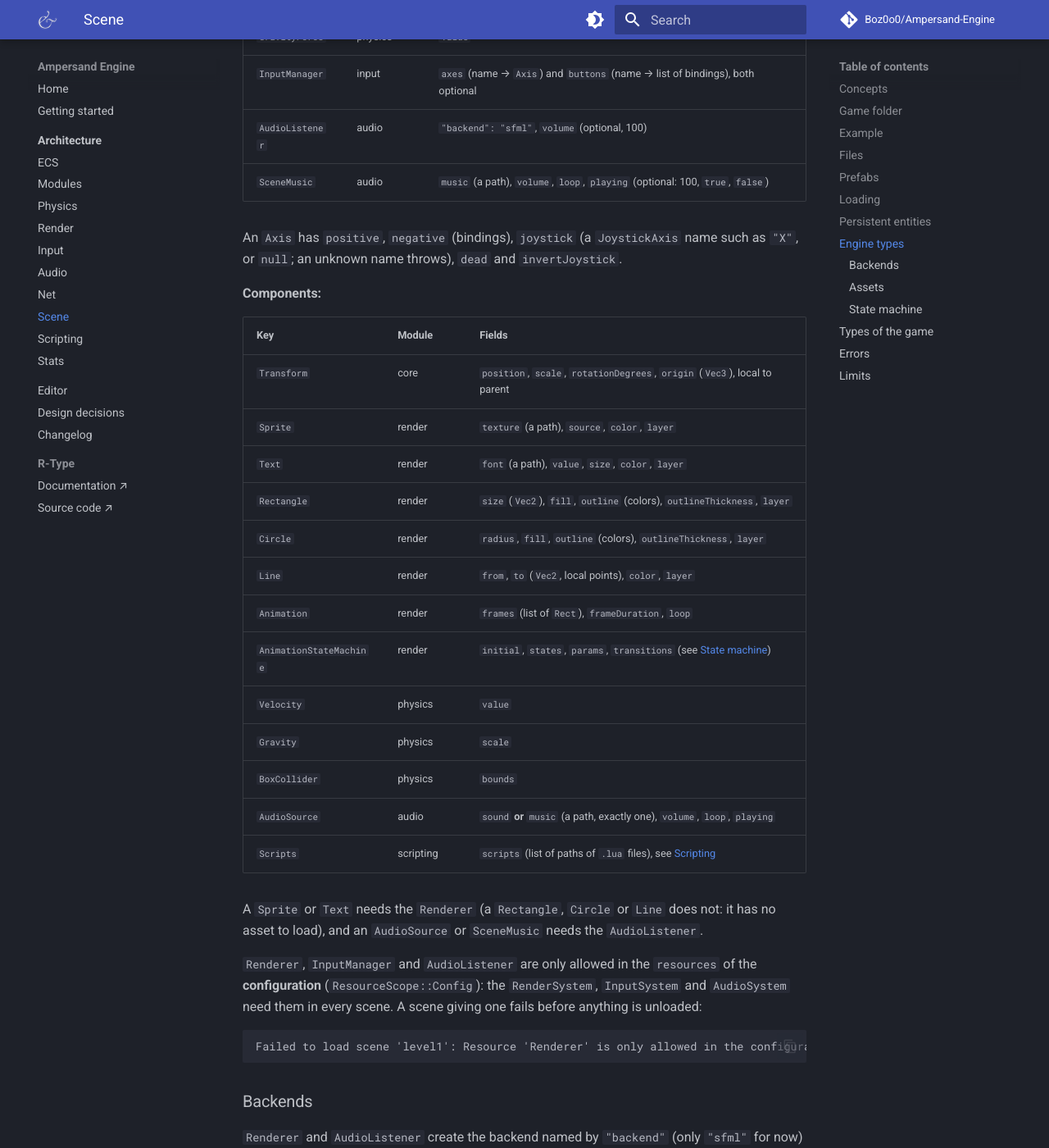
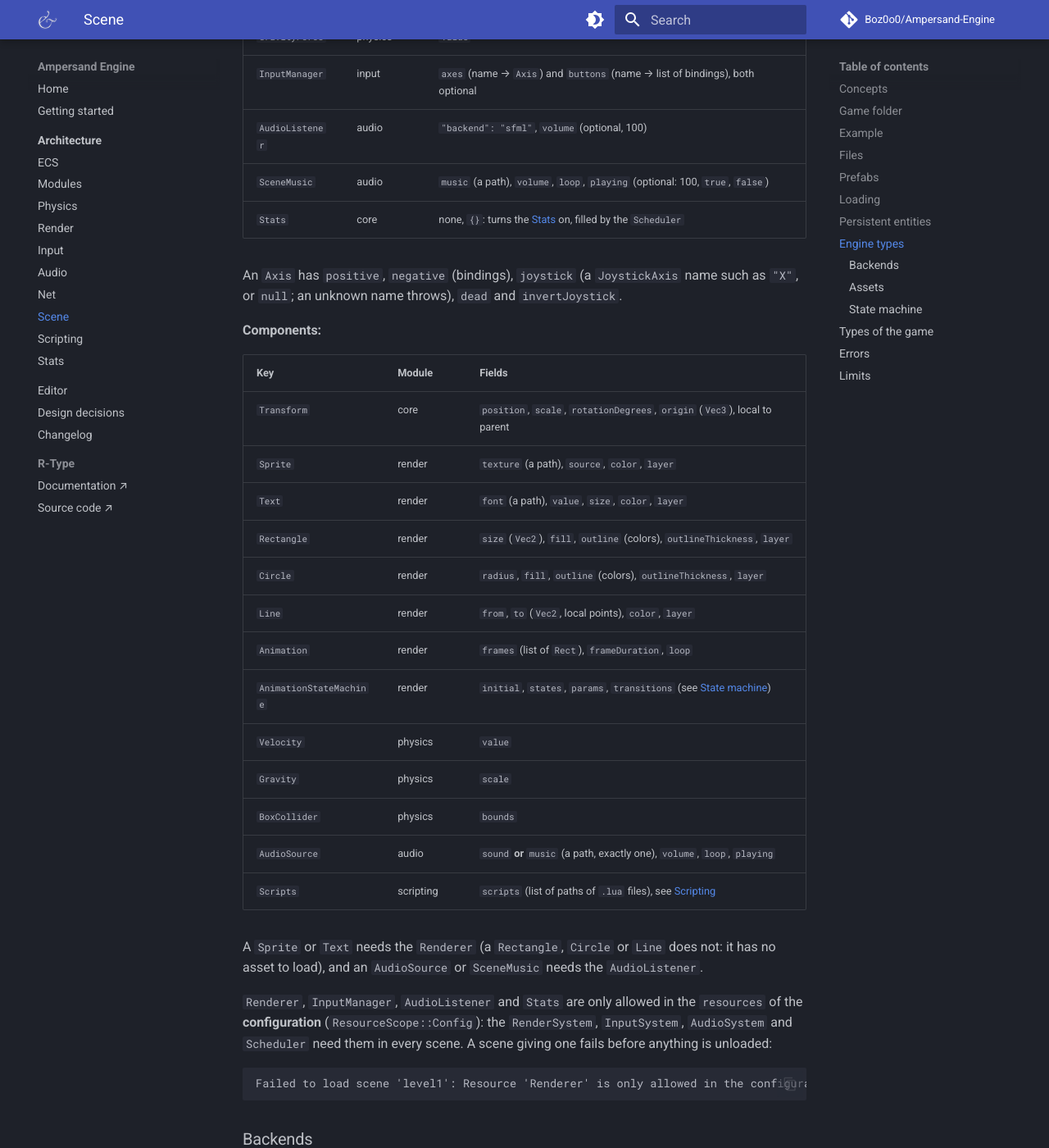
Before and after one commit to Boz0o0/Ampersand-Engine, an MkDocs documentation site: the page built from docs/mkdocs/architecture/scene.md, in a window 1280 px wide and 1400 px high, scrolled down 8178 px. Shown: the whole window at 82% size. Built offline with MkDocs 1.6.1 and Material for MkDocs 9.7.7, drawn with Linux system fonts in a browser that asks for light colours; comment, search, counter and statistics services are not loaded.

Commit message:
feat(engine-editor): addition of stats ressource to engine

````diff
--- a/docs/mkdocs/architecture/scene.md
+++ b/docs/mkdocs/architecture/scene.md
@@ -340,6 +340,7 @@ modules that are built. The values use these formats, every field mandatory:
 | `InputManager`  | input   | `axes` (name → `Axis`) and `buttons` (name → list of bindings), both optional               |
 | `AudioListener` | audio   | `"backend": "sfml"`, `volume` (optional, 100)                                               |
 | `SceneMusic`    | audio   | `music` (a path), `volume`, `loop`, `playing` (optional: 100, `true`, `false`)              |
+| `Stats`         | core    | none, `{}`: turns the [Stats](stats.md) on, filled by the `Scheduler`                       |
 
 An `Axis` has `positive`, `negative` (bindings), `joystick` (a `JoystickAxis`
 name such as `"X"`, or `null`; an unknown name throws), `dead` and
@@ -367,9 +368,9 @@ A `Sprite` or `Text` needs the `Renderer` (a `Rectangle`, `Circle` or `Line`
 does not: it has no asset to load), and an `AudioSource` or `SceneMusic`
 needs the `AudioListener`.
 
-`Renderer`, `InputManager` and `AudioListener` are only allowed in the
+`Renderer`, `InputManager`, `AudioListener` and `Stats` are only allowed in the
 `resources` of the **configuration** (`ResourceScope::Config`): the
-`RenderSystem`, `InputSystem` and `AudioSystem` need them in every scene. A scene giving one fails before anything is unloaded:
+`RenderSystem`, `InputSystem`, `AudioSystem` and `Scheduler` need them in every scene. A scene giving one fails before anything is unloaded:
 
 ```text
 Failed to load scene 'level1': Resource 'Renderer' is only allowed in the configuration
````
Also changed, not shown: CHANGELOG.md (+1 -0 lines), docs/mkdocs/architecture/stats.md (+7 -0 lines), 3 other files.
